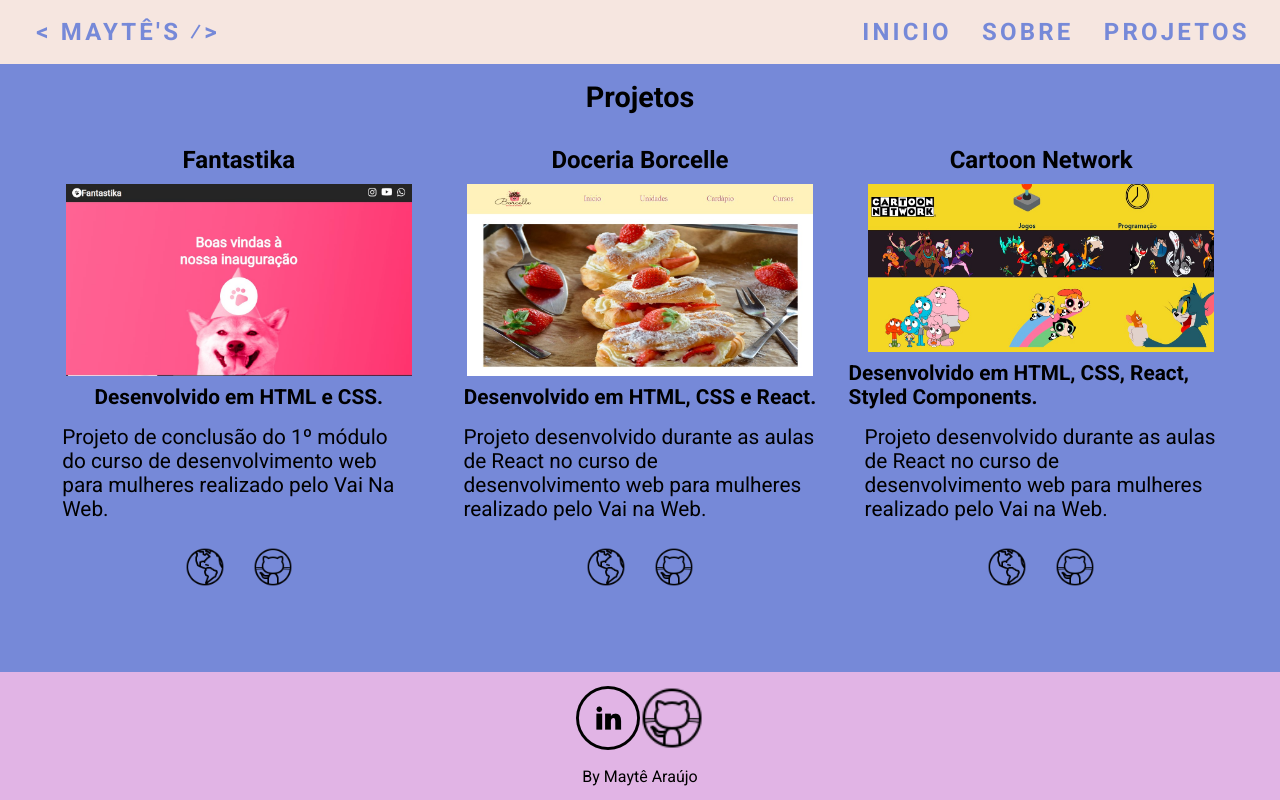
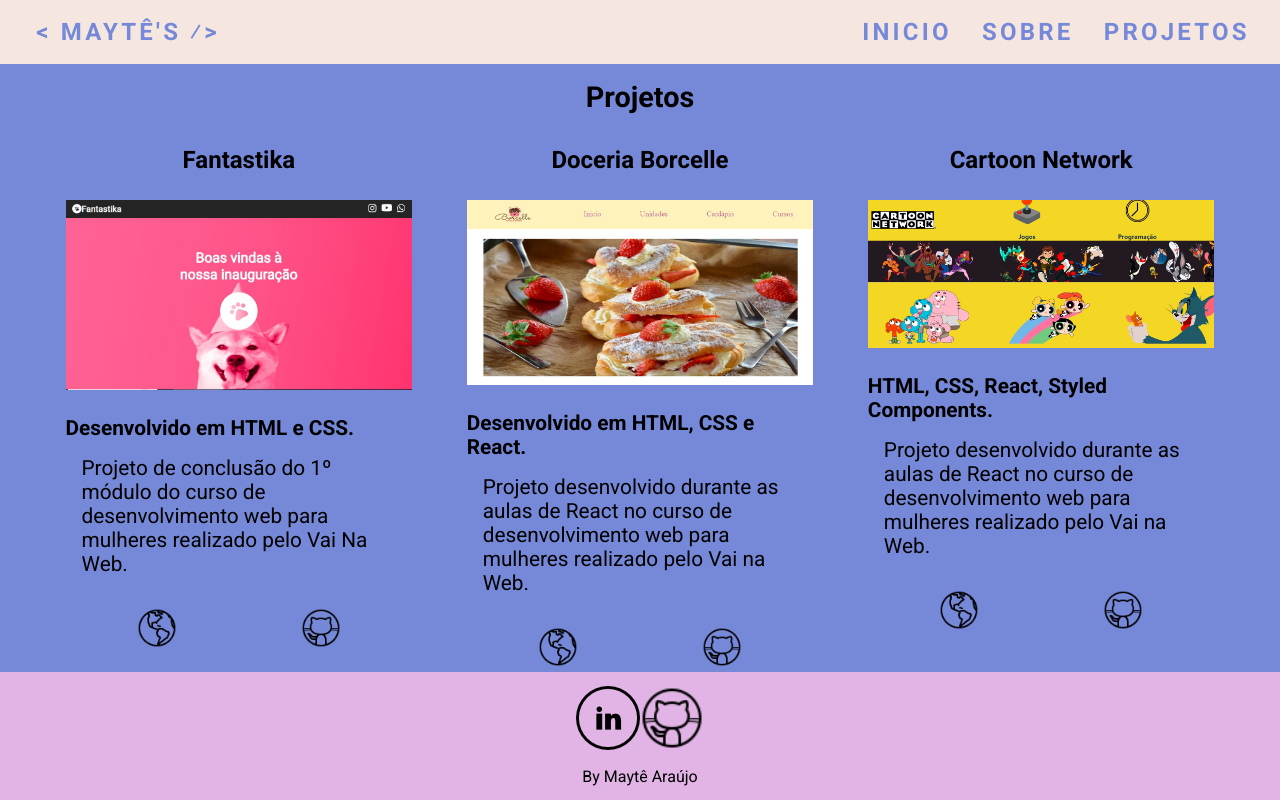
Before and after one commit to maytearaujo/portfolio-vai-na-web, a React (Vite) app: page /Projetos in a window 1280 px wide. Built offline with nearby package versions, Linux system fonts and the light colour scheme.

Commit message:
Ajustes design Card

```diff
--- a/src/Components/Projetos.jsx
+++ b/src/Components/Projetos.jsx
@@ -15,57 +15,70 @@
         <S.Card>
           <h3>Fantastika</h3>
           <img className="imgProjeto" src={Fantastika} alt="Fantastika" />
-          <h4>Desenvolvido em HTML e CSS.</h4>
-          <p>
-            Projeto de conclusão do  1º módulo do curso de desenvolvimento web para mulheres realizado pelo Vai Na Web.
-          </p>
+          <div>
+            <h4>Desenvolvido em HTML e CSS.</h4>
+            <p>
+              Projeto de conclusão do 1º módulo do curso de desenvolvimento web
+              para mulheres realizado pelo Vai Na Web.
+            </p>
+          </div>
           <S.DivSocialMediaProjetos>
             <a href="https://maytearaujo.github.io/Fantastika/" target="_blank">
               <img src={Globe} alt="Fantastica" />
             </a>
-            <a href="https://github.com/maytearaujo/Fantastika.git" target="_blank">
-              <img src={Github} alt="Projeto Github" />
-            </a>
-          </S.DivSocialMediaProjetos>
-
-        </S.Card>
-
-        <S.Card>
-          <h3>Doceria Borcelle</h3>
-          <img className="imgProjeto" src={Borcelle} alt="Doceria Borcelle" />
-          <h4>Desenvolvido em HTML, CSS e React.</h4>
-          <p>Projeto desenvolvido durante as aulas de React no curso de desenvolvimento web para mulheres realizado pelo Vai na Web.
-          </p>
-          <S.DivSocialMediaProjetos>
-            <a href="https://doceria-borcelle.vercel.app/" target="_blank">
-              <img src={Globe} alt="Doceria Borcelle" />
-            </a>
-            <a href="https://github.com/maytearaujo/doceria-borcelle.git" target="_blank">
+            <a
+              href="https://github.com/maytearaujo/Fantastika.git"
+              target="_blank"
+            >
               <img src={Github} alt="Projeto Github" />
             </a>
           </S.DivSocialMediaProjetos>
         </S.Card>
 
         <S.Card>
+          <h3>Doceria Borcelle</h3>
+          <img className="imgProjeto" src={Borcelle} alt="Doceria Borcelle" />
+          <div>
+            <h4>Desenvolvido em HTML, CSS e React.</h4>
+            <p>
+              Projeto desenvolvido durante as aulas de React no curso de
+              desenvolvimento web para mulheres realizado pelo Vai na Web.
+            </p>
+          </div>
+          <S.DivSocialMediaProjetos>
+            <a href="https://doceria-borcelle.vercel.app/" target="_blank">
+              <img src={Globe} alt="Doceria Borcelle" />
+            </a>
+            <a
+              href="https://github.com/maytearaujo/doceria-borcelle.git"
+              target="_blank"
+            >
+              <img src={Github} alt="Projeto Github" />
+            </a>
+          </S.DivSocialMediaProjetos>
+        </S.Card>
+        <S.Card>
           <h3>Cartoon Network</h3>
           <img className="imgProjeto" src={Cartoon} alt="Cartoon" />
-          <h4>Desenvolvido em HTML, CSS, React, Styled Components.</h4>
-          <p>Projeto desenvolvido durante as aulas de React no curso de desenvolvimento web para mulheres realizado pelo Vai na Web.
-          </p>
+          <div>
+            <h4>HTML, CSS, React, Styled Components.</h4>
+            <p>
+              Projeto desenvolvido durante as aulas de React no curso de
+              desenvolvimento web para mulheres realizado pelo Vai na Web.
+            </p>
+          </div>
           <S.DivSocialMediaProjetos>
             <a href="https://cartoon-network-xi.vercel.app/" target="_blank">
               <img src={Globe} alt="Cartoon" />
             </a>
-            <a href="https://github.com/maytearaujo/cartoon-network.git" target="_blank">
+            <a
+              href="https://github.com/maytearaujo/cartoon-network.git"
+              target="_blank"
+            >
               <img src={Github} alt="Projeto Github" />
             </a>
-
           </S.DivSocialMediaProjetos>
         </S.Card>
-
-
-
-
       </S.Cards>
     </S.MainProjetos>
   );
--- a/src/Components/Style.jsx
+++ b/src/Components/Style.jsx
@@ -238,6 +238,7 @@
 
   h3 {
     font-size: 1.5rem;
+    padding-bottom: 1rem;
   }
 
   p, h4{
@@ -267,6 +268,11 @@
     transform: scale(1.1);
   }
 
+  div{
+    padding-top: 1rem;
+    width: 90%;
+  }
+
   p{
     /* border: solid yellow; */
     margin: 1rem;
```
